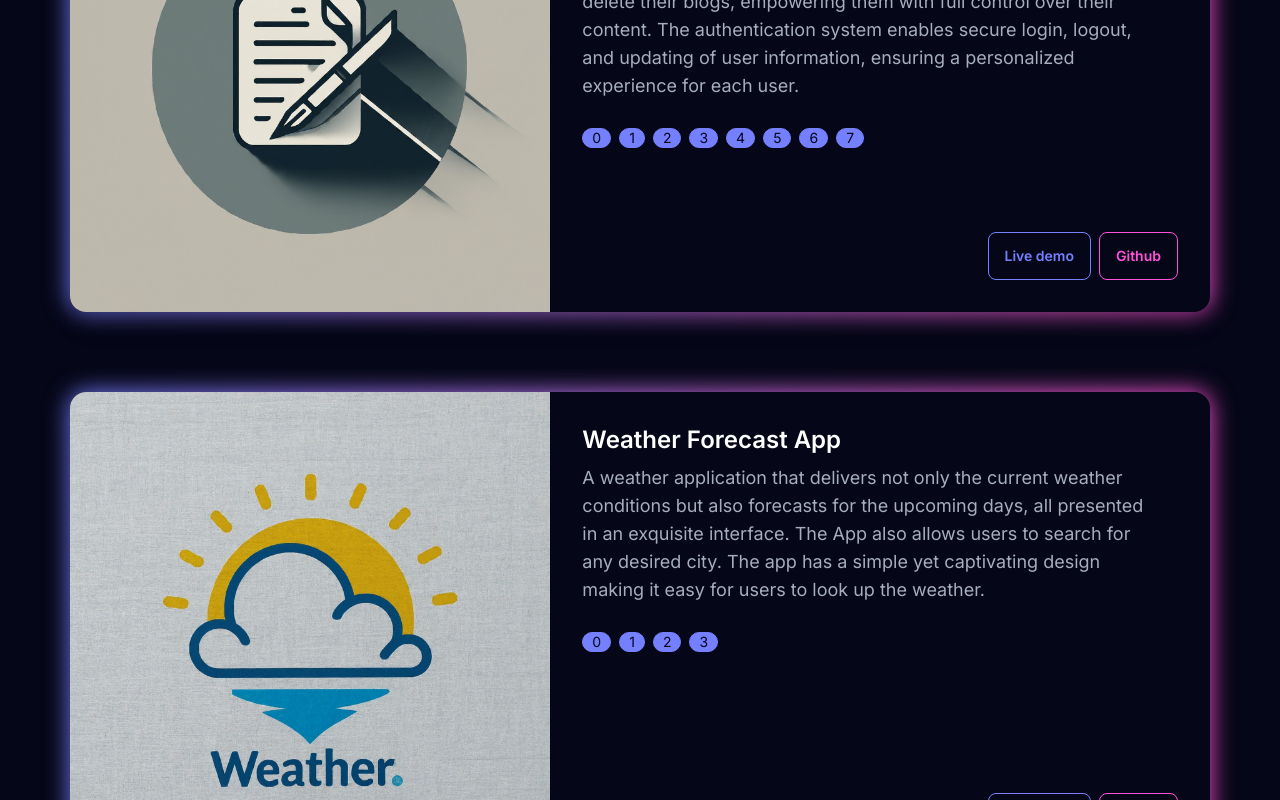
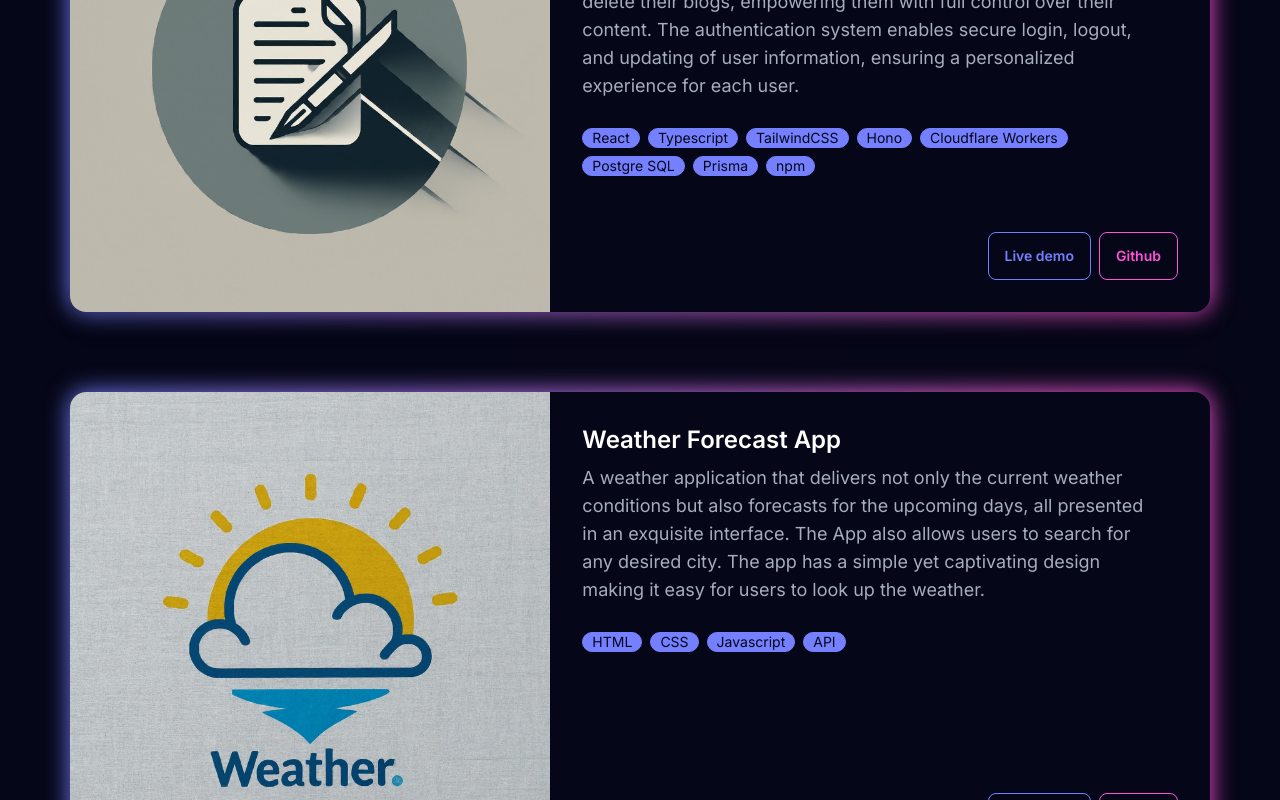
Before and after one commit to waibee-11/yb_portfolio, a Next.js app: page / in a window 1280 px wide. Shown: the part 1240-2040 px from the top of the page. Built offline with nearby package versions, Linux system fonts and the light colour scheme.

Commit message:
Update ProjectCard.tsx

```diff
--- a/components/ProjectCard.tsx
+++ b/components/ProjectCard.tsx
@@ -45,7 +45,7 @@ export default function ProjectCard({name, description, image, github, live, tec
                         <div className="flex gap-2 flex-wrap">
                             {tech?.map((key, item) => {
                                 return (
-                                    <div key={key} className="badge badge-primary">{item}</div>
+                                    <div key={key} className="badge badge-primary">{key}</div>
                                 )
                             })}
                         </div>
```
